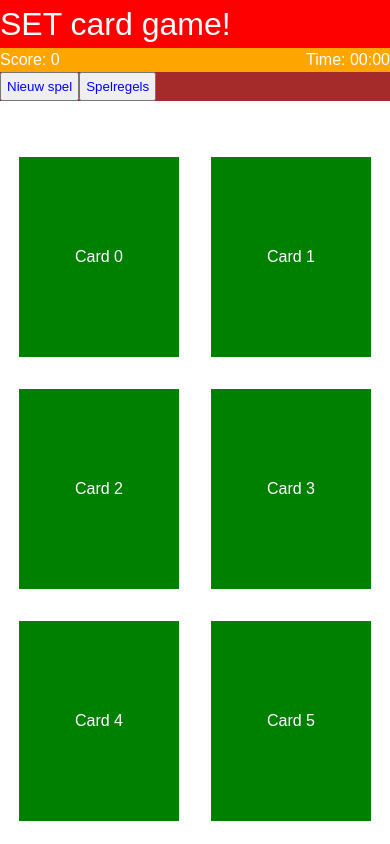
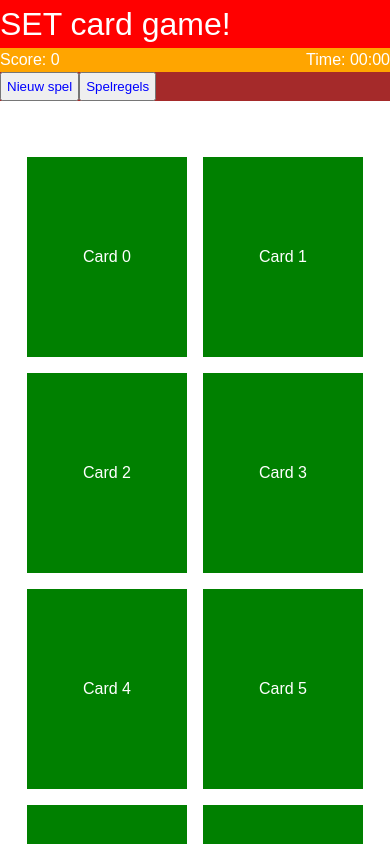
Before and after one commit to RobVerplanke/set-card-game, a React (Vite) app: page / in a window 390 px wide. Shown: the top 844 px of the page. Built offline with nearby package versions, Linux system fonts and the light colour scheme.

Commit message:
styling: reduce grid gaps for improved responsive layout

```diff
--- a/src/components/GameBoard/GameBoard.module.css
+++ b/src/components/GameBoard/GameBoard.module.css
@@ -12,11 +12,13 @@
 @media (max-width: 900px) {
   .gameboard {
     grid-template-columns: repeat(3, 160px); /* 12 cards = 3×4 */
+    gap: 1.5rem;
   }
 }
 
 @media (max-width: 600px) {
   .gameboard {
     grid-template-columns: repeat(2, 160px); /* 12 cards = 2×6 */
+    gap: 1rem;
   }
 }
```
